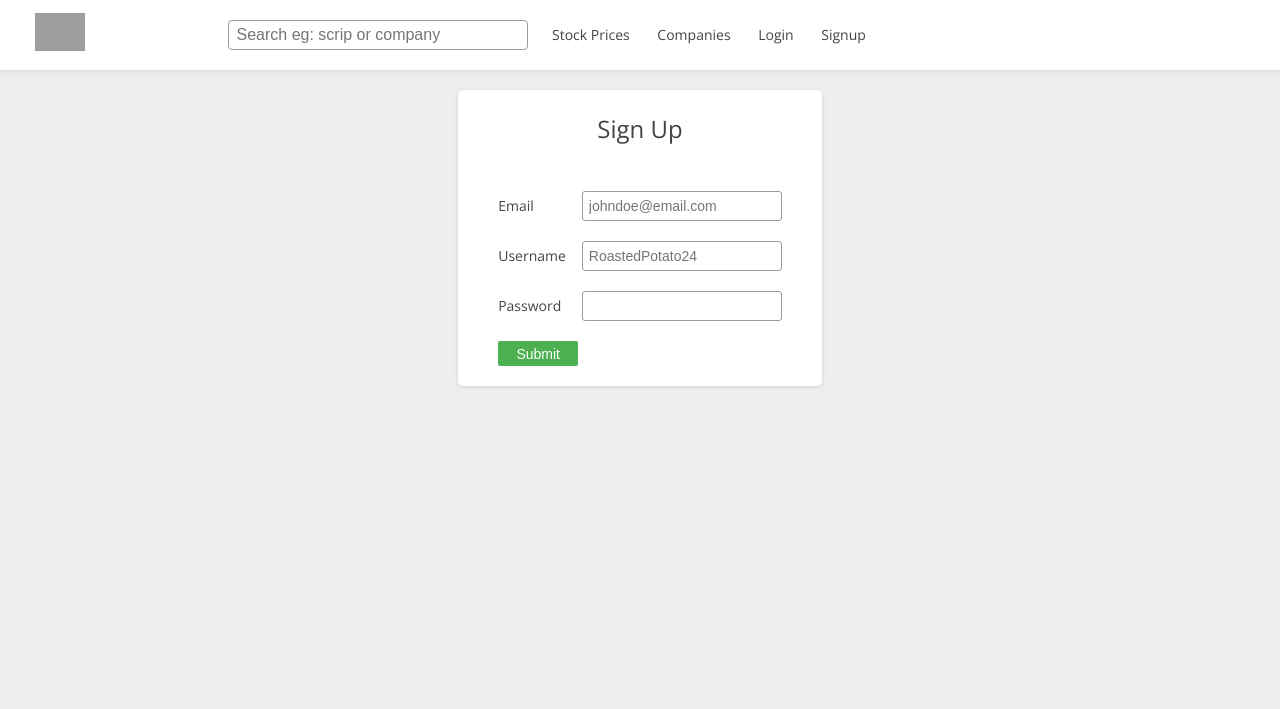
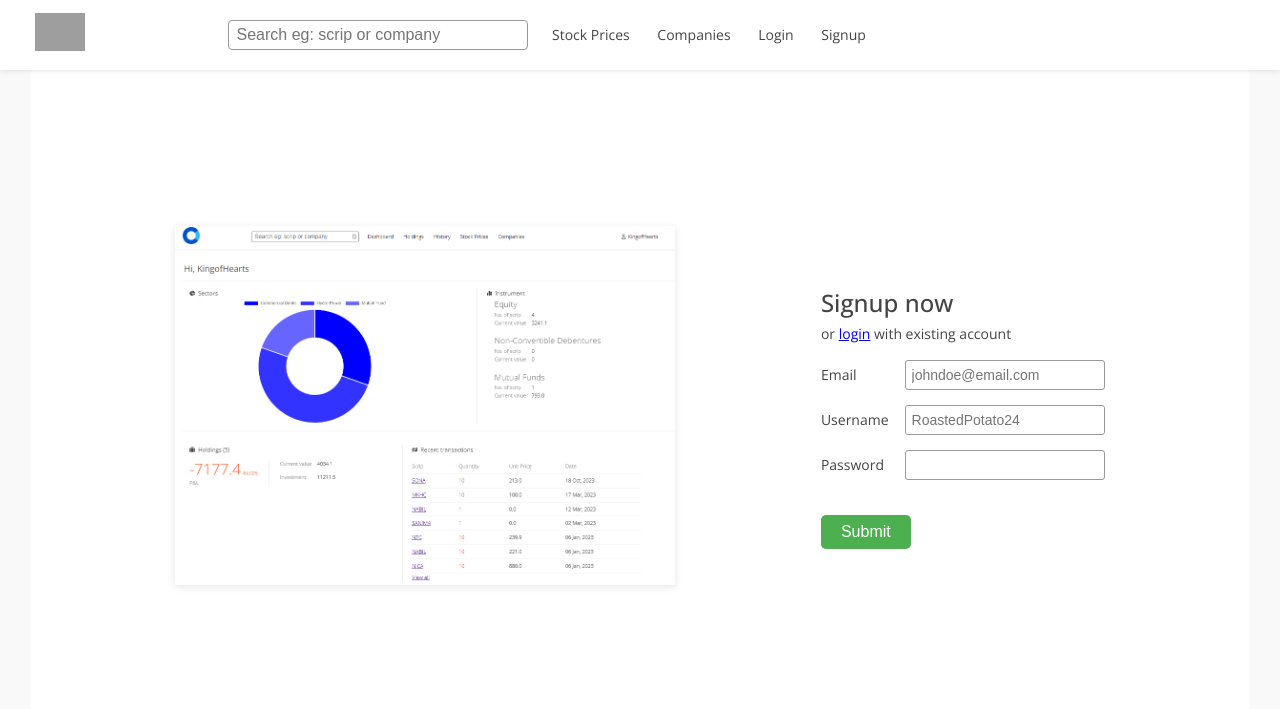
Before and after one commit to bixash/NEPSE-Stock-Portfolio-Tracker, a FastAPI app: page /auth/signup in a window 1280 px wide. Shown: the top 709 px of the page. Run offline with FastAPI, Linux system fonts and the light colour scheme; parts of the project's set-up code (start-up, migrations or seed data) failed here and were passed over; some libraries are stand-ins or nearby versions; grey boxes are pictures that could not be loaded.

Commit message:
index upgraded

```diff
--- a/resources/static/css/index.css
+++ b/resources/static/css/index.css
@@ -41,8 +41,11 @@ figure {
   margin: 0;
 }
 .wrapper-container {
+  max-width: 1440px;
   padding-left: 30px;
   padding-right: 30px;
+  margin-left: auto;
+  margin-right: auto;
 
 }
 
--- a/resources/static/css/login-sign.css
+++ b/resources/static/css/login-sign.css
@@ -1,37 +1,48 @@
-body {
-    background-color: var(--color-border-default);;
-}
+/* body {
+    background-color: var(--color-border-default);
+} */
 
 .error {
     display: inline-block;
     margin-left: 20px;
 }
 .form-container{
+    display: flex;
     background-color: white;
-    width: fit-content;
+    justify-content: space-evenly;
+    align-items: center;
+    width: 100%;
     margin: 0 auto;
-    margin-top: 20px;
-    max-height: 50vh;
-    padding: 20px 0;
-    box-shadow: 0 1px 5px 0 rgba(var(--color-border-5--rgb),.1);
+    /* margin-top: 20px; */
+    height: 80vh;
+    padding-top: 30px;
     box-sizing: border-box;
     border-radius: 5px;
 
 }
+.form-container .dash-img {
+    display: block;
+    margin: 0;
+    box-shadow: 0 2px 8px 0 rgba(var(--color-border-5--rgb),.1);
+    max-width: 500px;
+    height: fit-content;
 
+}
+/*
+.form-block {
+    padding-left: 40px;
+    border-left: 2px solid var(--color-border-default);
+} */
 .form-title {
 
     font-size: var(--global-title-size);
-    font-weight: 400;
+    font-weight: 500;
     /* background-color: aqua; */
     margin: 0;
-    text-align: center;
+    /* text-align: center; */
 }
 
 
-.form-container form {
-    margin: 0 40px;
-}
 .form-container form label {
 
     display: inline-block;
@@ -39,7 +50,7 @@ body {
 }
 
 .form-group {
-    margin: 20px 0;
+    margin: 15px 0;
 }
 
 .form-group .form-control{
@@ -50,6 +61,8 @@ body {
     border-radius: 3px;
 
 }
+
+/* */
 .form-group .form-control:focus {
 
     outline: none;
@@ -57,17 +70,13 @@ body {
 }
 
 .btn-primary{
-    /* border: 1.5px solid var(--color-border-default); */
     border: none;
-    border-radius: 2px;
-    /* background-color: white;
-    color: var(--color-text-8); */
+    border-radius: 5px;
+    margin-top: 20px;
     background-color: var(--color-text-8);
     color: white;
-    width: 80px;
-    height: 25px;
-    /* padding: 5px; */
-    font-size: 14px;
+    padding: 8px 20px;
+    font-size: 16px;
 
 }
 .btn-primary:hover {
--- a/resources/static/css/upload.css
+++ b/resources/static/css/upload.css
@@ -3,7 +3,7 @@
     margin: 20px auto;
     background-color: white;
     box-shadow: 0 1px 5px 0 rgba(var(--color-border-5--rgb),.1);
-    padding: 20px 20px;
+    padding: 10px 20px;
     /* var(--color-bg-body)  */
 }
 
--- a/resources/templates/company.html
+++ b/resources/templates/company.html
@@ -2,6 +2,7 @@
  {% block title %} Company {% endblock %}
  {% block link %} <link href="../static/css/company.css" rel="stylesheet" /> {% endblock %}
  {% block content %}
+ <div class="wrapper-container">
   <div class="content-block">
     <div class="content-head">
 
@@ -198,5 +199,7 @@
     </div>
 
   </div>
+ </div>
+
 
 {% endblock %}
--- a/resources/templates/index.html
+++ b/resources/templates/index.html
@@ -89,18 +89,17 @@
       </div>
     </header>
     {% block content %}
-    <div>
-      <h1> This is Stock Portolio Tracker!</h1>
-      <h2>Track all your stock at one place.</h2>
-      <p>We generate your portfolio status after reading your transactions. We shows the current market valuation. Which sectors you've invested and type of stocks you bought! Showing overall loss or profit you've made so far.</p>
+    <div class="main-content">
+      <div class="img-collage">
+        <img class="company-img" src="../static/images/company.png" alt="company">
+        <img class="dash-img" src="../static/images/dashboard.png" alt="dashboard">
+        <img class="account-img" src="../static/images/account.png" alt="account">
+      </div>
 
-      <p> Disclaimer: This application is made to fulfill the need for only academic project of 4th semester under BCA course, Tribhuwan University. The data used in this application may not be accurate, we only made assumptions that they were already available.</p>
+      <h1 class="main-title">Stock Portolio Tracker</h1>
+      <span class="subtext">Online platform to track your stocks, get insights and more</span>
+      <a class="main-link"href="/auth/signup"> Sign up now</a>
 
-
-      <a href="/auth/login"> Login </a>
-      or
-      <a href="/auth/signup"> Sign Up </a>
-    </div>
     {% endblock%}
     <footer class="footer"></footer>
     <script src="../static/js/main.js"></script>
--- a/resources/templates/profile.html
+++ b/resources/templates/profile.html
@@ -2,7 +2,7 @@
 {% block title %}Profile{% endblock %}
 {% block link %}<link rel="stylesheet" href="../static/css/profile.css">{% endblock %}
 {% block content %}
-
+<div class="wrapper-container">
   <div class="settings">
     <h2 class="form-title">Account Settings</h2>
     <span class="error">{{ msg }}</span>
@@ -90,6 +90,9 @@
     </div>
   </div>
 
+</div>
+
+
 
   <script src="../static/js/profile.js"></script>
 {% endblock %}
--- a/resources/templates/signup.html
+++ b/resources/templates/signup.html
@@ -2,12 +2,19 @@
 {% block title %} Signup {% endblock %}
 {% block link %}<link rel="stylesheet" href="../static/css/login-sign.css">{% endblock %}
 {% block content %}
+<div class="wrapper-container">
+
+  <div class="form-container">
+    <img class="dash-img" src="../static/images/dashboard.png" alt="dashboard">
+    <div class="form-block">
+      <span class="error">{{ msg }}</span>
+      <div class="form-head">
+        <h2 class="form-title">Signup now</h2>
+        <span class="sub-title">or <a href="/auth/login">login</a> with existing account</span>
+
+      </div>
 
 
-
-  <div class="form-container">
-    <h2 class="form-title">Sign Up</h2>
-    <span class="error">{{ msg }}</span>
       <form action="/auth/signup" method="POST">
 
         <div class="form-group">
@@ -49,4 +56,10 @@
 
     </div>
 
+
+  </div>
+
+
+</div>
+
 {% endblock %}
--- a/resources/templates/stock.html
+++ b/resources/templates/stock.html
@@ -2,6 +2,8 @@
  {% block title %} Stock prices {% endblock %}
  {% block link %} <link href="../static/css/history.css" rel="stylesheet" /> {% endblock %}
  {% block content %}
+
+<div class="wrapper-container">
   <div class="content-block">
     <div class="content-head">
 
@@ -56,6 +58,8 @@
 
   </div>
 
+</div>
+
 
 
 
--- a/resources/templates/upload.html
+++ b/resources/templates/upload.html
@@ -3,8 +3,8 @@
 {% block link %}<link rel="stylesheet" href="../static/css/upload.css">{% endblock %}
 {% block content %}
 
+<div class="wrapper-container">
     <div class="upload-container">
-
         <h2 class="title"> Upload transactions</h2>
         <span class="warning">{{msg}}</span>
         <form action="/transactions/upload" method="POST" enctype="multipart/form-data">
@@ -28,7 +28,7 @@
             <input type="file" name="file" class="input-control" id="choose-btn" accept=".csv"/>
             <button type="submit" class="submit-btn">Done</button>
         </form>
-
+    </div>
 </div>
 
 {% endblock %}
```
Also changed, not shown: other parts of resources/static/css/index.css (+69 -0 lines), resources/templates/login.html (+14 -2 lines), resources/static/images/account.png (added), resources/static/images/company.png (added), resources/static/images/dashboard.png (added). Lines whose indentation alone changed are shown as unchanged.
